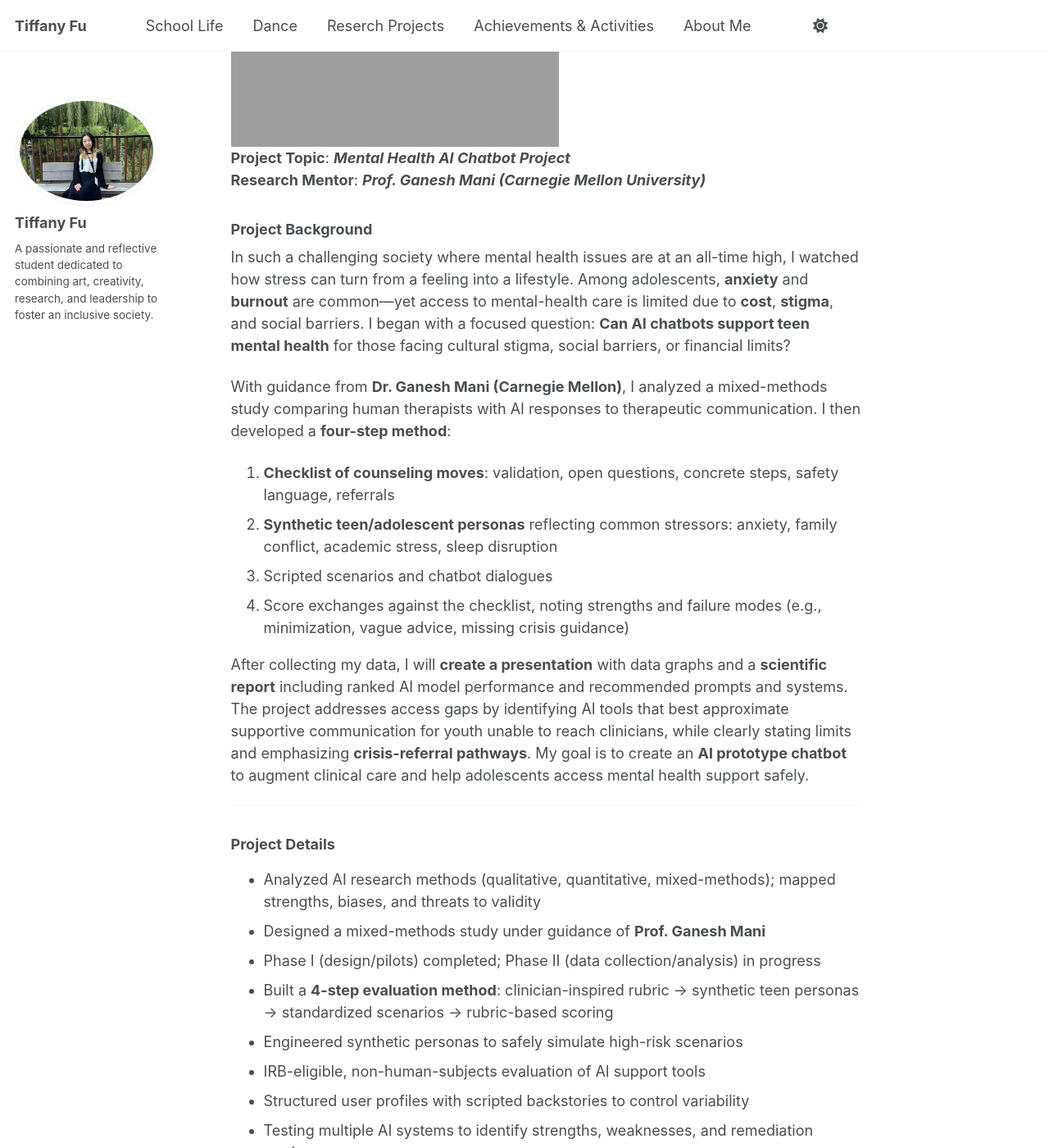
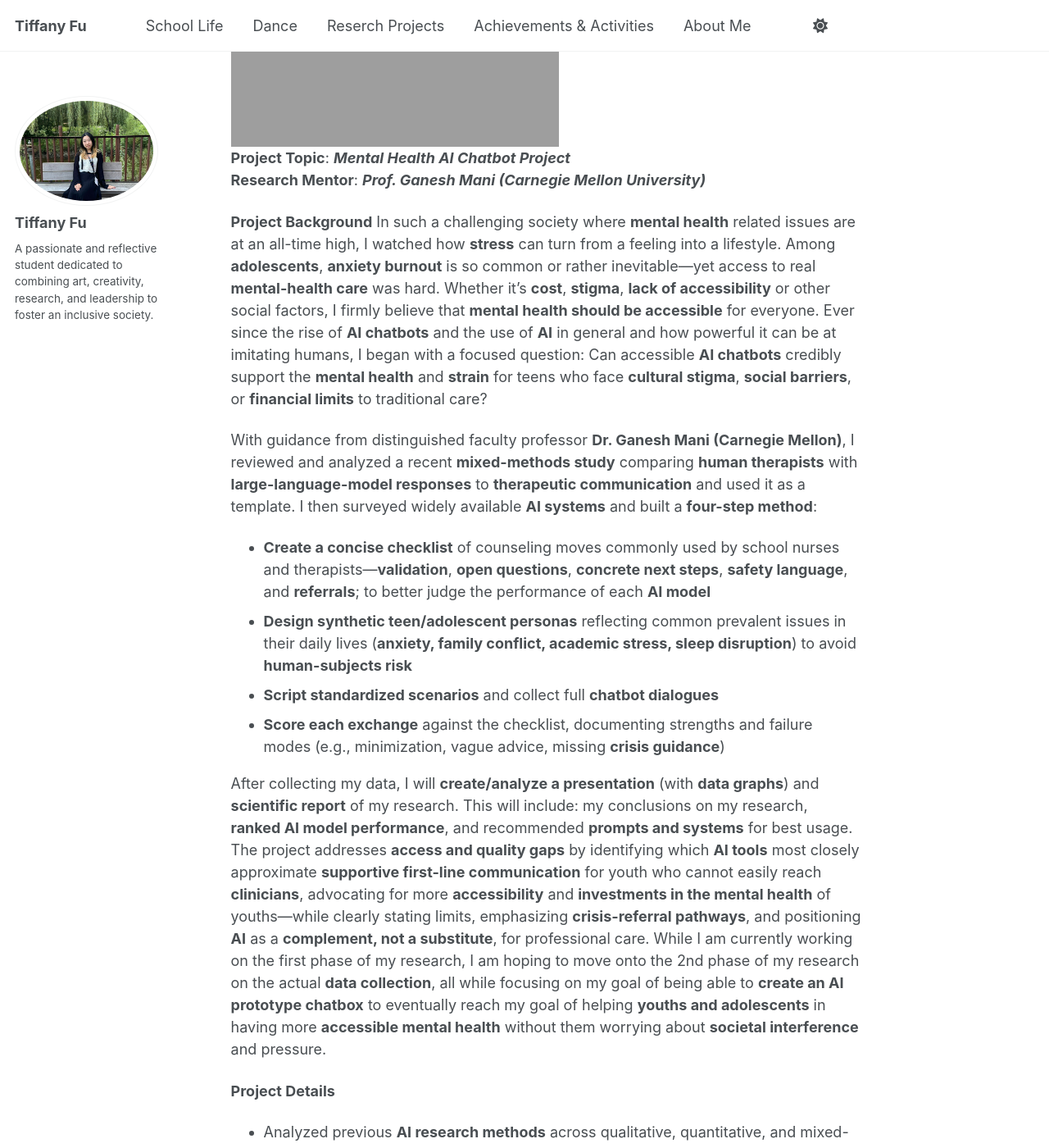
Before and after one commit to TiffanyJTFu/TiffanyTestWeb, a Jekyll site: the page built from _teaching/04-MentalHealthAIChatbotProject.md, in a window 1280 px wide and 1400 px high, scrolled down 262 px. Shown: the whole window at 82% size. Built offline with Jekyll 4.4.1, drawn with Linux system fonts in a browser that asks for light colours; a script that is not in the unit is left out; some of the changed text lies outside the part shown.

Commit message:
Update 04-MentalHealthAIChatbotProject.md

```diff
--- a/_teaching/04-MentalHealthAIChatbotProject.md
+++ b/_teaching/04-MentalHealthAIChatbotProject.md
@@ -8,30 +8,28 @@ permalink: /teaching/MentalHealthAIChatbotProject
 <br>**Project Topic**: <i>**Mental Health AI Chatbot Project**</i>
 <br>**Research Mentor**: <i>**Prof. Ganesh Mani (Carnegie Mellon University)**</i>
 
-### Project Background
+**Project Background**
+In such a challenging society where **mental health** related issues are at an all-time high, I watched how **stress** can turn from a feeling into a lifestyle. Among **adolescents**, **anxiety burnout** is so common or rather inevitable—yet access to real **mental-health care** was hard. Whether it’s **cost**, **stigma**, **lack of accessibility** or other social factors, I firmly believe that **mental health should be accessible** for everyone. Ever since the rise of **AI chatbots** and the use of **AI** in general and how powerful it can be at imitating humans, I began with a focused question: Can accessible **AI chatbots** credibly support the **mental health** and **strain** for teens who face **cultural stigma**, **social barriers**, or **financial limits** to traditional care?
 
-In such a challenging society where mental health issues are at an all-time high, I watched how stress can turn from a feeling into a lifestyle. Among adolescents, **anxiety** and **burnout** are common—yet access to mental-health care is limited due to **cost**, **stigma**, and social barriers. I began with a focused question: **Can AI chatbots support teen mental health** for those facing cultural stigma, social barriers, or financial limits?
+With guidance from distinguished faculty professor **Dr. Ganesh Mani (Carnegie Mellon)**, I reviewed and analyzed a recent **mixed-methods study** comparing **human therapists** with **large-language-model responses** to **therapeutic communication** and used it as a template. I then surveyed widely available **AI systems** and built a **four-step method**:
 
-With guidance from **Dr. Ganesh Mani (Carnegie Mellon)**, I analyzed a mixed-methods study comparing human therapists with AI responses to therapeutic communication. I then developed a **four-step method**:
+* **Create a concise checklist** of counseling moves commonly used by school nurses and therapists—**validation**, **open questions**, **concrete next steps**, **safety language**, and **referrals**; to better judge the performance of each **AI model**
+* **Design synthetic teen/adolescent personas** reflecting common prevalent issues in their daily lives (**anxiety, family conflict, academic stress, sleep disruption**) to avoid **human-subjects risk**
+* **Script standardized scenarios** and collect full **chatbot dialogues**
+* **Score each exchange** against the checklist, documenting strengths and failure modes (e.g., minimization, vague advice, missing **crisis guidance**)
 
-1. **Checklist of counseling moves**: validation, open questions, concrete steps, safety language, referrals
-2. **Synthetic teen/adolescent personas** reflecting common stressors: anxiety, family conflict, academic stress, sleep disruption
-3. Scripted scenarios and chatbot dialogues
-4. Score exchanges against the checklist, noting strengths and failure modes (e.g., minimization, vague advice, missing crisis guidance)
+After collecting my data, I will **create/analyze a presentation** (with **data graphs**) and **scientific report** of my research. This will include: my conclusions on my research, **ranked AI model performance**, and recommended **prompts and systems** for best usage. The project addresses **access and quality gaps** by identifying which **AI tools** most closely approximate **supportive first-line communication** for youth who cannot easily reach **clinicians**, advocating for more **accessibility** and **investments in the mental health** of youths—while clearly stating limits, emphasizing **crisis-referral pathways**, and positioning **AI** as a **complement, not a substitute**, for professional care. While I am currently working on the first phase of my research, I am hoping to move onto the 2nd phase of my research on the actual **data collection**, all while focusing on my goal of being able to **create an AI prototype chatbox** to eventually reach my goal of helping **youths and adolescents** in having more **accessible mental health** without them worrying about **societal interference** and pressure.
 
-After collecting my data, I will **create a presentation** with data graphs and a **scientific report** including ranked AI model performance and recommended prompts and systems. The project addresses access gaps by identifying AI tools that best approximate supportive communication for youth unable to reach clinicians, while clearly stating limits and emphasizing **crisis-referral pathways**. My goal is to create an **AI prototype chatbot** to augment clinical care and help adolescents access mental health support safely.
+**Project Details**
 
----
-
-### Project Details
-
-* Analyzed AI research methods (qualitative, quantitative, mixed-methods); mapped strengths, biases, and threats to validity
-* Designed a mixed-methods study under guidance of **Prof. Ganesh Mani**
-* Phase I (design/pilots) completed; Phase II (data collection/analysis) in progress
-* Built a **4-step evaluation method**: clinician-inspired rubric → synthetic teen personas → standardized scenarios → rubric-based scoring
-* Engineered synthetic personas to safely simulate high-risk scenarios
-* IRB-eligible, non-human-subjects evaluation of AI support tools
-* Structured user profiles with scripted backstories to control variability
-* Testing multiple AI systems to identify strengths, weaknesses, and remediation roadmap
-* Will deliver scientific report + presentation: ranked model leaderboard, prompt best-practices, data visualizations, deployment guidelines with **crisis pathways**
-* Engineering a **crisis-aware AI chatbot** to augment, not replace, clinical mental health care, using safety guardrails from study results
+* Analyzed previous **AI research methods** across qualitative, quantitative, and mixed-methods designs; mapped **strengths, biases, and threats to validity** in **LLM mental-health studies**
+* Designed a **mixed-methods study** (modeled on peer-reviewed therapist vs. LLM work) under guidance from **Prof. Ganesh Mani (CMU)**
+* Mentored by **Prof. Ganesh Mani (Carnegie Mellon)**; Phase I (**design/pilots completed**); Phase II (**full data collection/analysis in progress**), with conclusions forthcoming
+* Built a **4-step evaluation method**: **clinician-inspired rubric** (**validation, open Qs, concrete steps, safety/referrals**) → **synthetic teen personas** → **standardized scenarios** → **rubric-based scoring**
+* **Created synthetic teen personas** reflecting common **stressors among adolescents** (**academics, family conflict, sleep, social pressure**) for standardized testing
+  * Engineered **synthetic adolescent personas** to safely simulate **high-risk scenarios** without human subjects or identifiable data
+  * Designed **IRB-eligible, non-human-subjects personas** enabling **low-risk evaluation** of **AI support tools**
+  * Built structured **synthetic user profiles** with scripted backstories and goals to control for **variability in chatbot trials**
+* Currently testing multiple **AI systems**; will synthesize **strengths/weaknesses** into a prioritized **remediation roadmap**
+* Will **create + deliver scientific report of results + presentation** (with graphs): a **ranked model leaderboard**, **prompt best-practices playbook**, clear **data visualizations**, and **deployment guidelines** with embedded **crisis-escalation pathways**
+* Engineering a **crisis-aware, prototype, AI-powered chatbot** to (**augment, not replace**) **clinical care mental health**, which will utilize **safety guardrails** from study results
```
